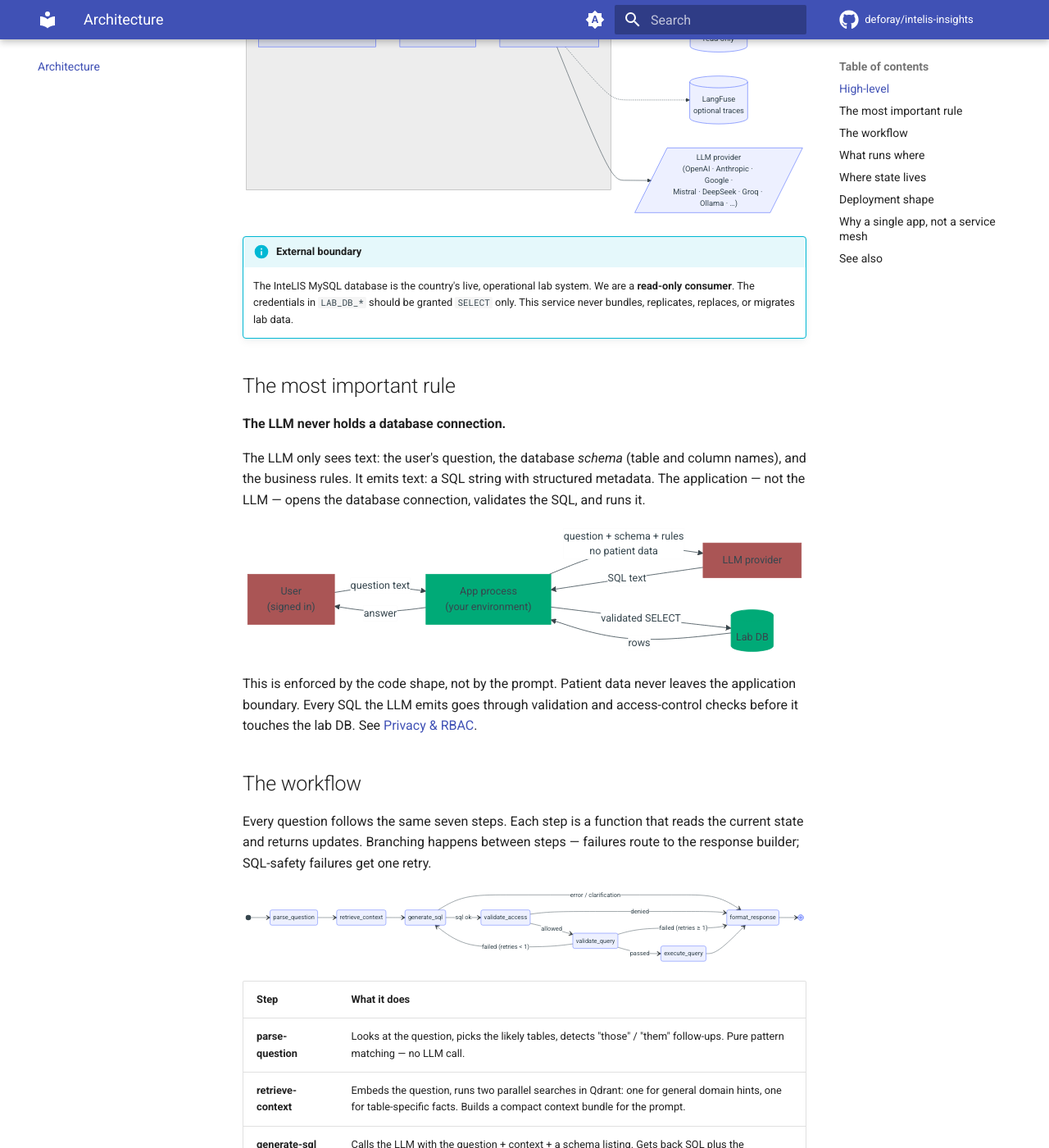
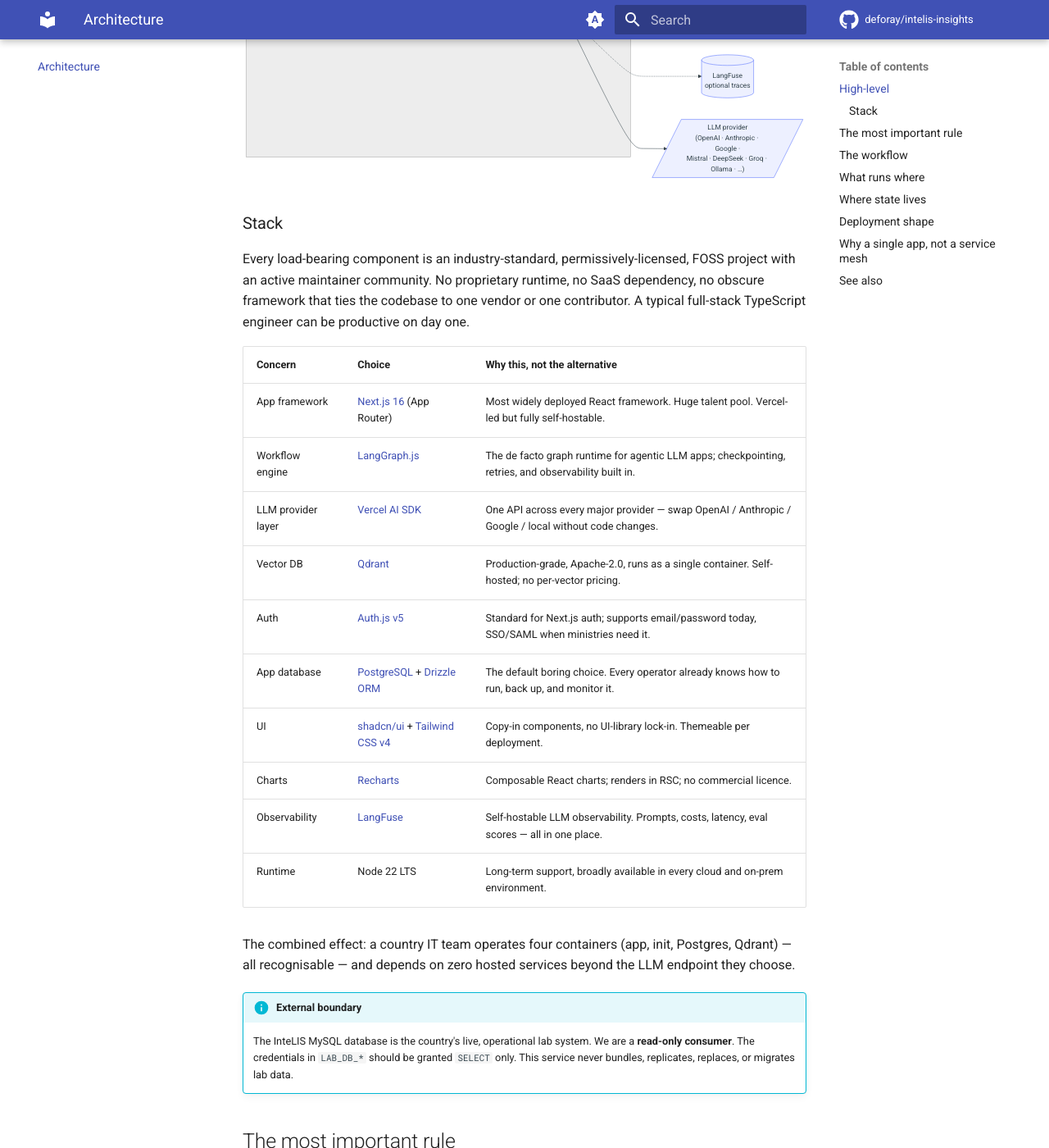
Before and after one commit to deforay/intelis-insights, an MkDocs documentation site: the page built from docs/architecture.md, in a window 1280 px wide and 1400 px high, scrolled down 586 px. Shown: the whole window at 82% size. Built offline with MkDocs 1.6.1 and Material for MkDocs 9.7.7, drawn with Linux system fonts in a browser that asks for light colours; comment, search, counter and statistics services are not loaded; some of the changed text lies outside the part shown.

Commit message:
docs(architecture): surface stack brand names + de-risk framing

````diff
--- a/docs/architecture.md
+++ b/docs/architecture.md
@@ -8,16 +8,16 @@
 
 ```mermaid
 flowchart LR
-  subgraph App["Next.js app (one Node process)"]
-    UI["Web UI<br/>React Server Components"]
-    API["HTTP API<br/>app/api/v1/**"]
-    Graph["LangGraph workflow<br/>lib/graph/**"]
+  subgraph App["Next.js 16 app (one Node 22 process)"]
+    UI["Web UI<br/>React Server Components<br/>shadcn/ui · Tailwind CSS v4 · Recharts"]
+    API["HTTP API<br/>Next.js Route Handlers<br/>app/api/v1/**"]
+    Graph["Workflow<br/>LangGraph.js + Vercel AI SDK<br/>lib/graph/**"]
     UI --> API
     API --> Graph
   end
 
   Qdrant[("Qdrant<br/>vector DB")]
-  Postgres[("Postgres<br/>users · sessions · audit")]
+  Postgres[("PostgreSQL + Drizzle ORM<br/>users · sessions · audit")]
   MySQL[("InteLIS MySQL<br/>read-only")]
   LF[("LangFuse<br/>optional traces")]
   Provider[/"LLM provider<br/>(OpenAI · Anthropic · Google ·<br/>Mistral · DeepSeek · Groq · Ollama · …)"/]
@@ -28,6 +28,25 @@
   Graph -.-> LF
   Graph --> Provider
 ```
+
+### Stack
+
+Every load-bearing component is an industry-standard, permissively-licensed, FOSS project with an active maintainer community. No proprietary runtime, no SaaS dependency, no obscure framework that ties the codebase to one vendor or one contributor. A typical full-stack TypeScript engineer can be productive on day one.
+
+| Concern | Choice | Why this, not the alternative |
+|---|---|---|
+| App framework | [Next.js 16](https://nextjs.org) (App Router) | Most widely deployed React framework. Huge talent pool. Vercel-led but fully self-hostable. |
+| Workflow engine | [LangGraph.js](https://langchain-ai.github.io/langgraphjs/) | The de facto graph runtime for agentic LLM apps; checkpointing, retries, and observability built in. |
+| LLM provider layer | [Vercel AI SDK](https://sdk.vercel.ai) | One API across every major provider — swap OpenAI / Anthropic / Google / local without code changes. |
+| Vector DB | [Qdrant](https://qdrant.tech) | Production-grade, Apache-2.0, runs as a single container. Self-hosted; no per-vector pricing. |
+| Auth | [Auth.js v5](https://authjs.dev) | Standard for Next.js auth; supports email/password today, SSO/SAML when ministries need it. |
+| App database | [PostgreSQL](https://www.postgresql.org) + [Drizzle ORM](https://orm.drizzle.team) | The default boring choice. Every operator already knows how to run, back up, and monitor it. |
+| UI | [shadcn/ui](https://ui.shadcn.com) + [Tailwind CSS v4](https://tailwindcss.com) | Copy-in components, no UI-library lock-in. Themeable per deployment. |
+| Charts | [Recharts](https://recharts.org) | Composable React charts; renders in RSC; no commercial licence. |
+| Observability | [LangFuse](https://langfuse.com) | Self-hostable LLM observability. Prompts, costs, latency, eval scores — all in one place. |
+| Runtime | Node 22 LTS | Long-term support, broadly available in every cloud and on-prem environment. |
+
+The combined effect: a country IT team operates four containers (app, init, Postgres, Qdrant) — all recognisable — and depends on zero hosted services beyond the LLM endpoint they choose.
 
 !!! info "External boundary"
     The InteLIS MySQL database is the country's live, operational lab system. We are a **read-only consumer**. The credentials in `LAB_DB_*` should be granted `SELECT` only. This service never bundles, replicates, replaces, or migrates lab data.
@@ -92,17 +111,17 @@
 
 ## What runs where
 
-| Concern | Where it lives | Notes |
+| Concern | Where it lives | Built on |
 |---|---|---|
-| Web UI | `app/(app)/**` | React Server Components, streamed to the browser. |
-| HTTP API | `app/api/v1/**` | One streaming endpoint for queries (`/api/v1/query`); REST for sessions and admin. |
-| Workflow | `lib/graph/**` | Nodes, state, routing, checkpointer. |
-| Prompts + provider switch | `lib/llm/**` | OpenAI / Anthropic / Google / Mistral / DeepSeek / Groq / OpenAI-compatible / Ollama. |
+| Web UI | `app/(app)/**` | Next.js 16 React Server Components, shadcn/ui, Tailwind, Recharts. |
+| HTTP API | `app/api/v1/**` | Next.js Route Handlers. One streaming endpoint for queries (`/api/v1/query`); REST for sessions and admin. |
+| Workflow | `lib/graph/**` | LangGraph.js. Nodes, state, routing, Postgres-backed checkpointer. |
+| Prompts + provider switch | `lib/llm/**` | Vercel AI SDK across OpenAI / Anthropic / Google / Mistral / DeepSeek / Groq / OpenAI-compatible / Ollama. |
 | RAG client | `lib/rag/**` | Qdrant + embeddings + the schema loader. |
-| Safety + RBAC | `lib/validation/**` | SQL validator + AST-based access control. |
+| Safety + RBAC | `lib/validation/**` | SQL validator + AST-based access control (custom, ~600 LOC). |
 | Auth | `auth.ts`, `lib/auth/**` | Auth.js v5 with email/password. |
-| Domain knowledge | `lib/config/business-rules.ts`, `lib/config/field-guide.ts` | Ported from the retired PHP. The load-bearing IP. |
-| Container bootstrap | `scripts/init.ts` | Runs once before the app starts: migrations, RAG corpus, admin seed. |
+| Domain knowledge | `lib/config/business-rules.ts`, `lib/config/field-guide.ts` | Plain TypeScript modules. Ported from the retired PHP. The load-bearing IP. |
+| Container bootstrap | `scripts/init.ts` | One-shot Node script: Drizzle migrations, RAG corpus ingest, admin seed. |
 
 ## Where state lives
 
````
